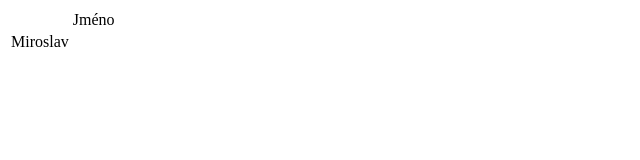
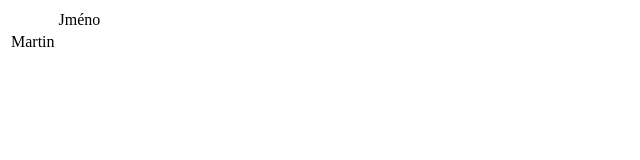
Before and after one commit to Matyz22/TestovaciProjekt-1, a plain HTML site: page index.html in a window 1280 px wide. Shown: the full height of the page, 0-640 px from the left. Drawn offline with Linux system fonts and the light colour scheme.

Commit message:
Update index.html

```diff
--- a/index.html
+++ b/index.html
@@ -4,7 +4,7 @@
       <td>Jméno</td>
     </th>
     <tr>
-      <td>Miroslav</td>
+      <td>Martin</td>
   </tr>
   </table>
 </html>
```
